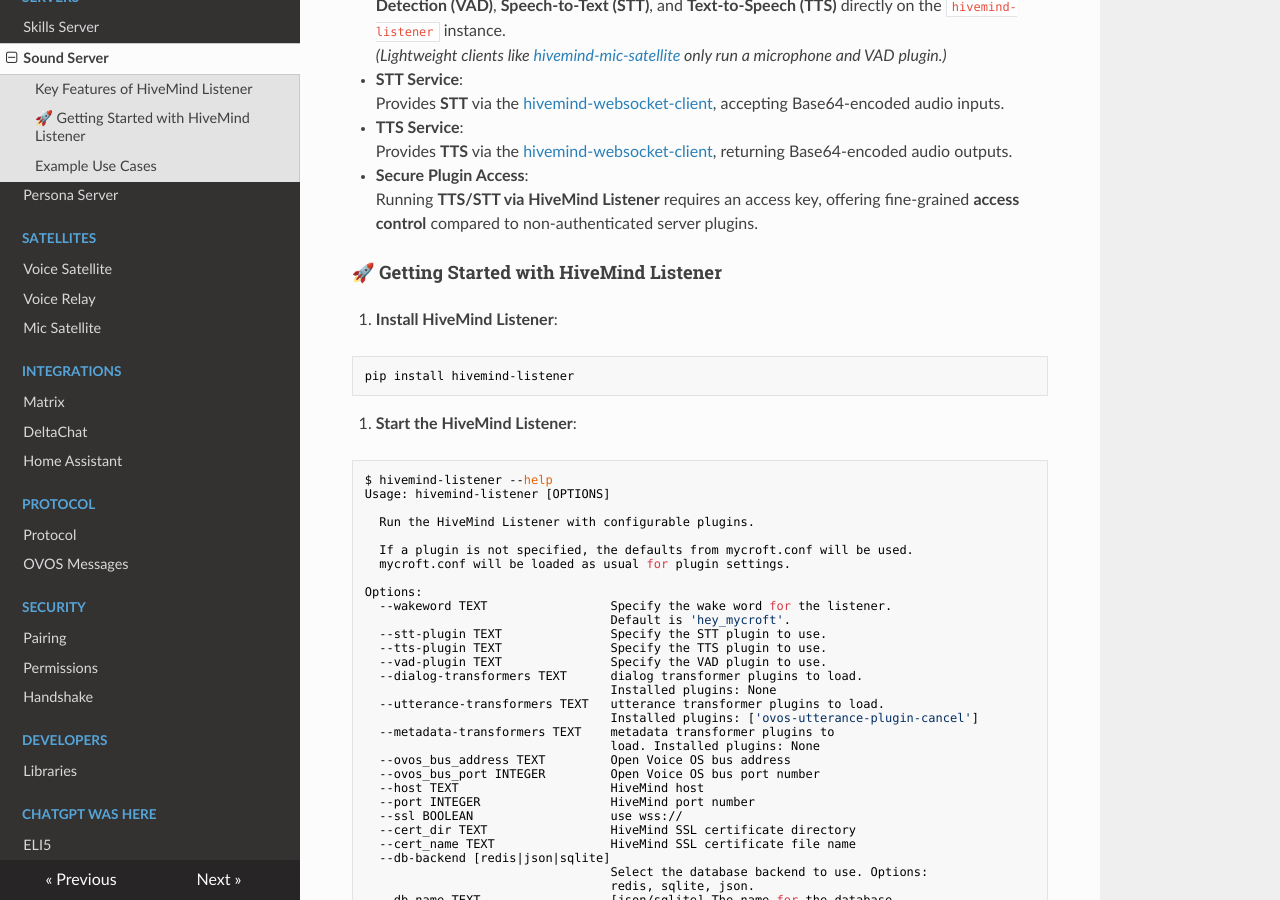
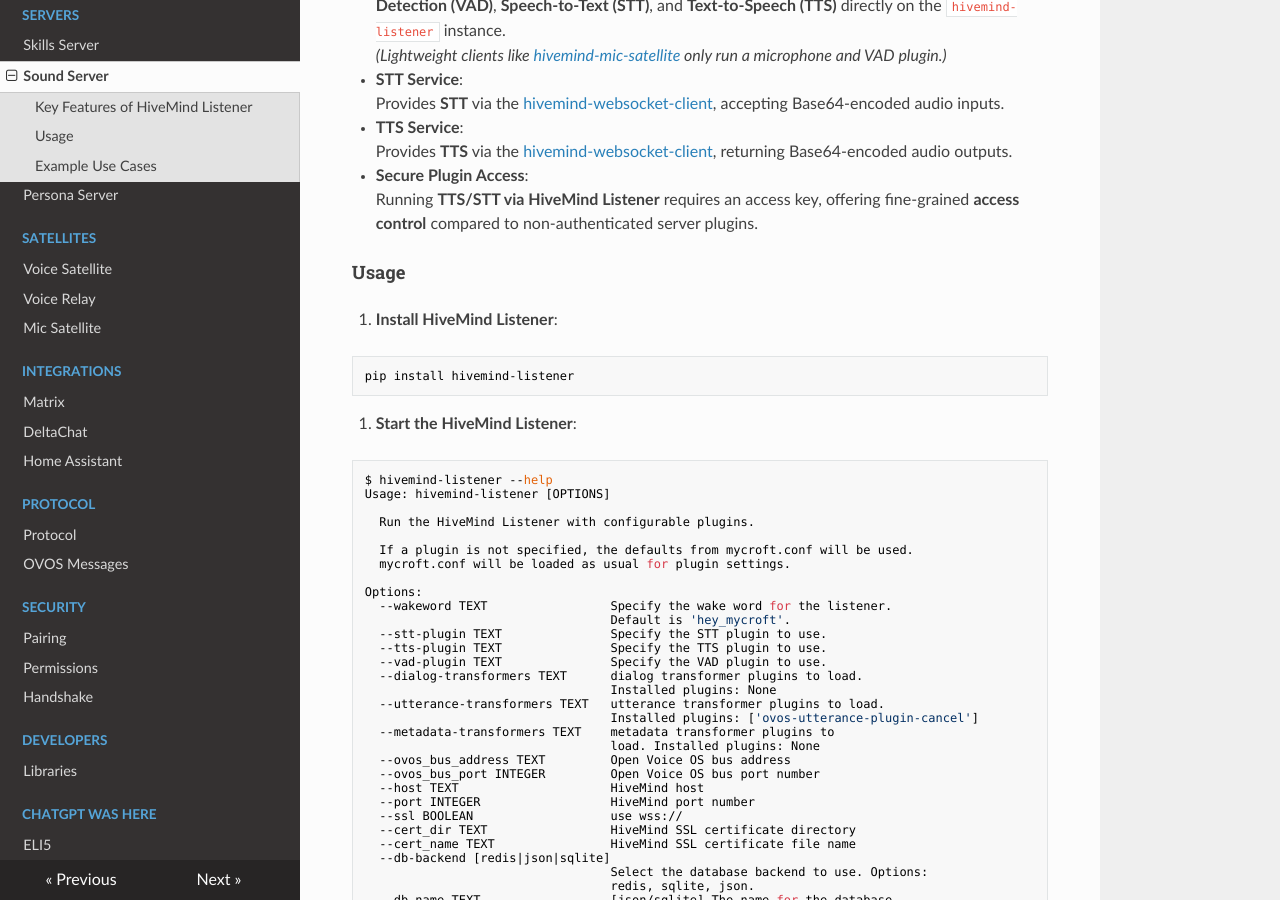
Before and after one commit to JarbasHiveMind/HiveMind-community-docs, an MkDocs documentation site: the page built from docs/06_sound_server.md, in a window 1280 px wide and 900 px high, scrolled down 507 px. Built offline with MkDocs 1.6.1, drawn with Linux system fonts in a browser that asks for light colours; nearby versions of some CDN libraries.

Commit message:
compat note

```diff
--- a/docs/06_sound_server.md
+++ b/docs/06_sound_server.md
@@ -21,7 +21,7 @@
 - **Secure Plugin Access**:
   Running **TTS/STT via HiveMind Listener** requires an access key, offering fine-grained **access control** compared to non-authenticated server plugins.
 
-#### 🚀 Getting Started with HiveMind Listener
+#### Usage
 
 1. **Install HiveMind Listener**:
 
```
